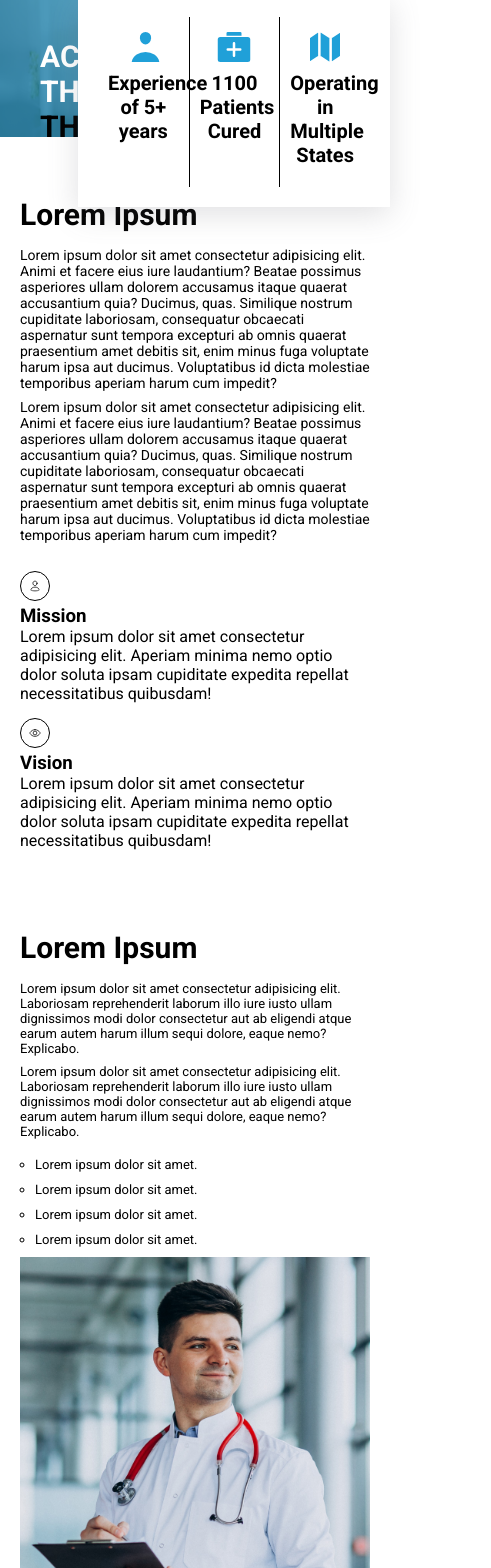
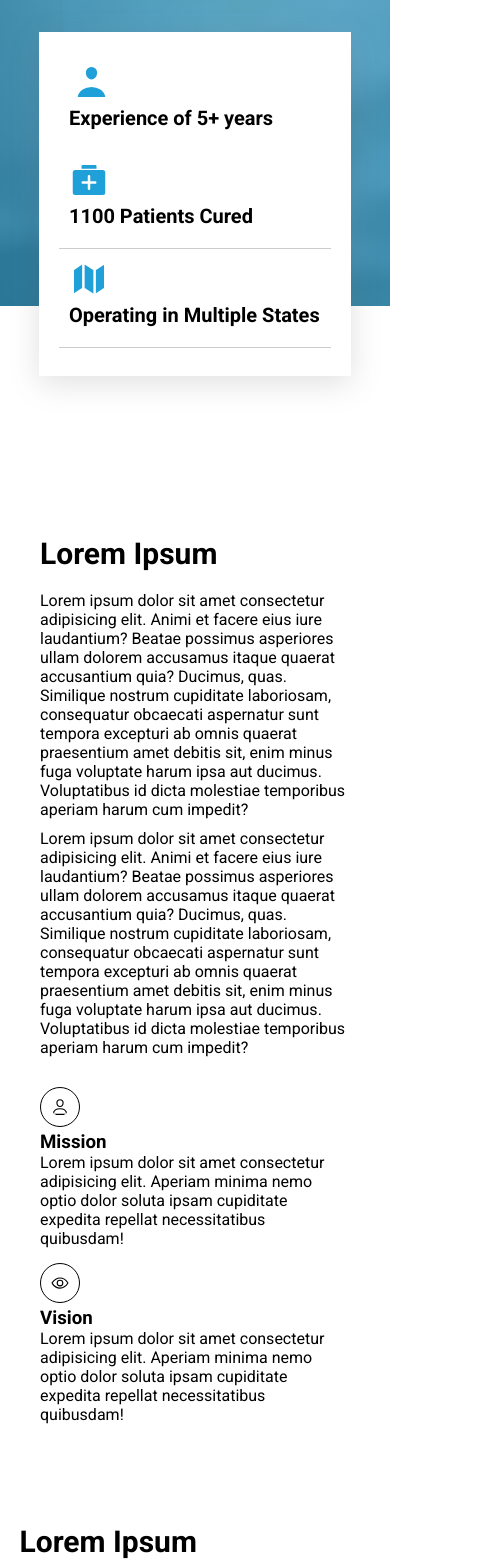
Before and after one commit to MKashanButt/squad-medical-supplies, a Next.js app: page /about in a window 390 px wide. Shown: the part 340-1908 px from the top of the page, 491 px wide, since content can reach past the window. Built offline with nearby package versions, Linux system fonts and the light colour scheme.

Commit message:
added mobile responsiveness

```diff
--- a/src/assets/css/About.module.css
+++ b/src/assets/css/About.module.css
@@ -388,30 +388,44 @@
 
 @media (max-width: 640px) {
     .hero {
-        padding: 100px 20px;
+        height: 50vh;
     }
 
     .hero .content {
         width: 100%;
+        padding: 20px;
+        text-align: center;
     }
 
     .hero .content h1 {
         font-size: 30px;
-        margin-bottom: 8px;
+    }
+
+    .hero .overlayContent {
+        position: relative;
+        flex-direction: column;
+        margin-top: -50px;
+    }
+
+    .hero .overlayContent .item {
+        width: 100%;
+        border-left: none;
+        border-bottom: 1px solid #ccc;
+        text-align: left;
+        padding: 10px;
+    }
+
+    .hero .overlayContent .item:nth-of-type(1) {
+        border: none;
     }
 
     .missionVision {
-        padding: 60px 20px;
+        margin-top: 200px;
+        padding-top: 230px;
     }
 
     .missionVision h2 {
         font-size: 30px;
-        margin-bottom: 15px;
-    }
-
-    .missionVision>p {
-        font-size: 14px;
-        margin-bottom: 8px;
     }
 
     .missionVision .stage {
@@ -419,68 +433,107 @@
         gap: 15px;
     }
 
-    .missionVision .stage .item .icon {
-        width: 30px;
-        padding: 8px;
+    .about {
+        flex-direction: column;
+        width: 90%;
     }
 
-    .about {
-        flex-direction: column;
+    .about .content,
+    .about .image {
         width: 100%;
-        padding: 20px;
-        margin: 20px auto;
-    }
-
-    .about .content {
-        width: 100%;
-        gap: 8px;
-        font-size: 13px;
     }
 
     .about .content h2 {
         font-size: 30px;
-        margin-bottom: 8px;
     }
 
     .about .content p {
         width: 100%;
     }
 
-    .about .content ul li {
-        margin-left: 15px;
-        font-size: 13px;
+    .services {
+        width: 90%;
+        padding: 50px 0;
     }
 
-    .about .image {
-        width: 100%;
-        padding: 0;
+    .services h2 {
+        font-size: 30px;
     }
 
-    .about .image img {
+    .services .stage {
+        flex-direction: column;
+    }
+
+    .services .stage .tabs {
+        flex-direction: column;
+        gap: 15px;
+    }
+
+    .services .stage .tabs .item {
+        width: 100%;
+    }
+
+    .services .stage .info .item {
+        width: 100%;
+    }
+
+    .services .stage .info .item img {
         width: 100%;
         height: auto;
     }
 
-    .about .image .shape {
-        width: 40%;
-        height: 100%;
+    .services .stage .caregiverInfo {
+        flex-direction: column;
     }
 
-    .insurances {
-        padding: 60px 20px;
+    .services .stage .caregiverInfo .content,
+    .services .stage .caregiverInfo .image {
+        width: 100%;
     }
 
-    .insurances h2 {
-        font-size: 30px;
+    .services .stage .caregiverInfo .image img {
+        width: 100%;
+        height: auto;
     }
 
     .insurances .stage {
-        width: 100%;
-        gap: 8px;
+        flex-direction: column;
     }
 
     .insurances .stage img {
-        width: 150px;
+        width: 100%;
         height: auto;
     }
+
+    .cta .container {
+        grid-template-columns: 1fr;
+    }
+
+    .cta .container .content,
+    .cta .container button {
+        width: 100%;
+        justify-self: center;
+        text-align: center;
+    }
+
+    .howToBuy .stage {
+        flex-direction: column;
+        width: 90%;
+    }
+
+    .howToBuy .item {
+        width: 100%;
+        border-left: none;
+        border-bottom: 1px solid white;
+        padding: 20px;
+    }
+
+    .howToBuy .item:nth-of-type(1) {
+        border-bottom: 1px solid;
+    }
+
+    .howToBuy h2 {
+        margin-top: 20px;
+        font-size: 30px;
+    }
 }
```
